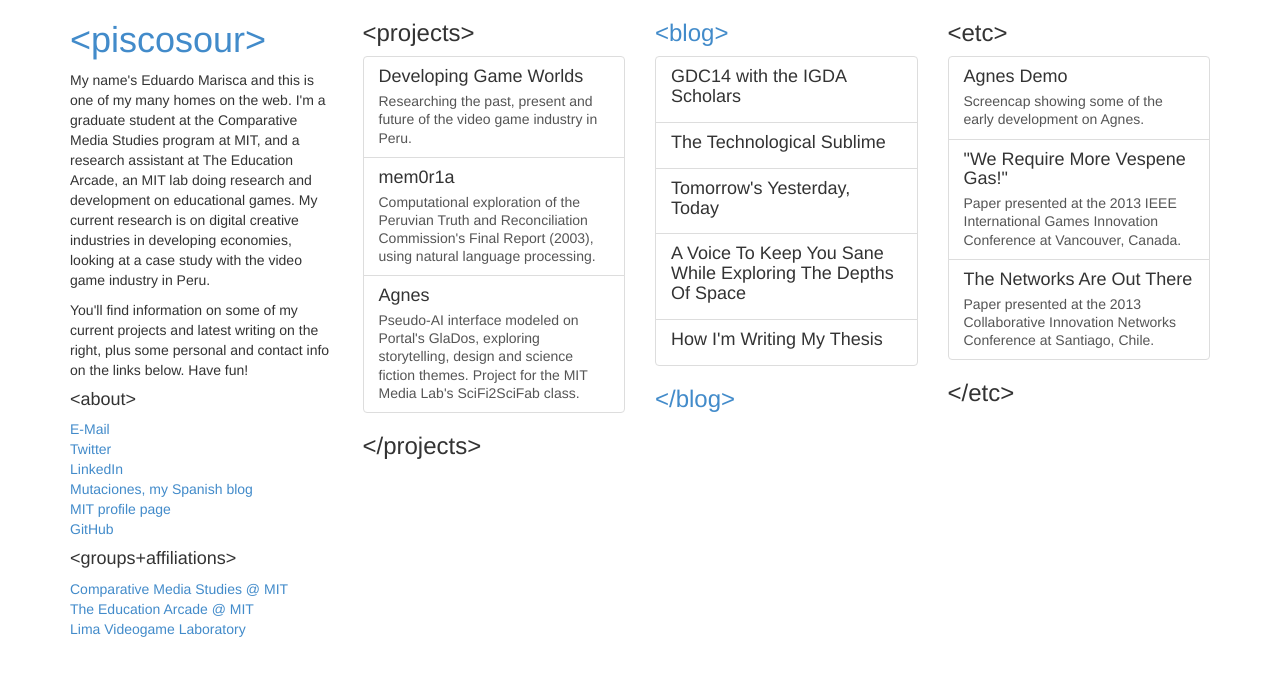
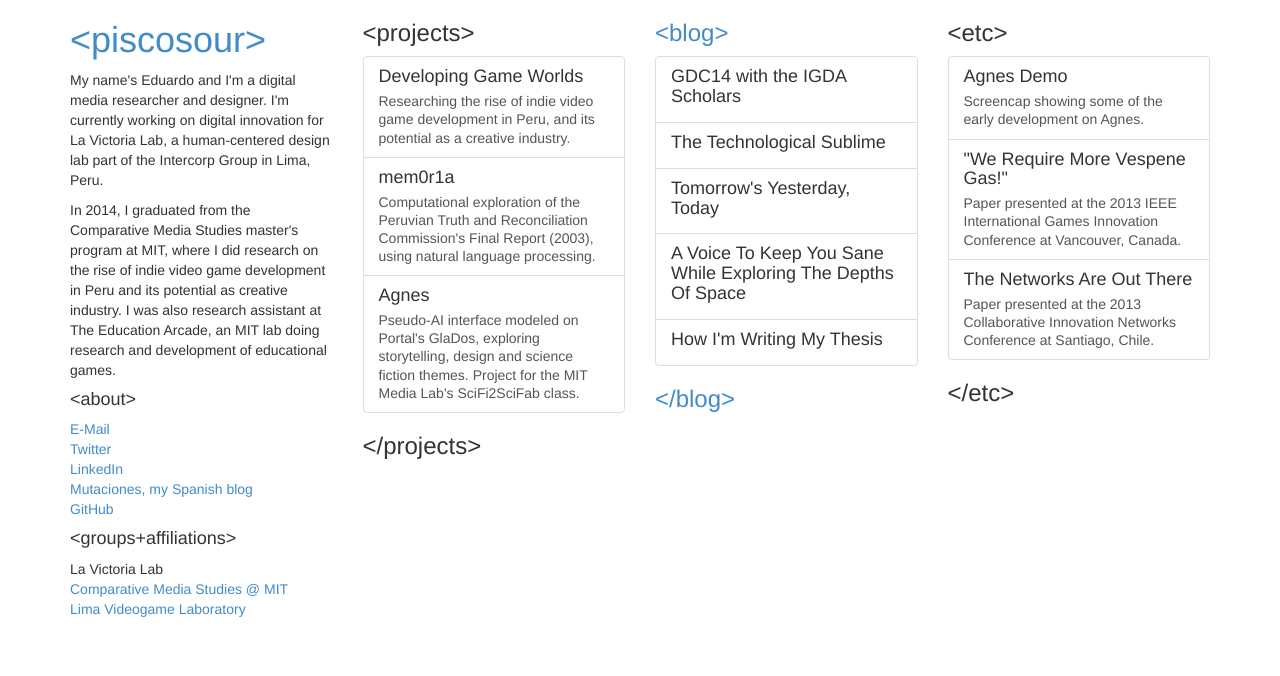
Before and after one commit to piscosour/piscosour.github.io, a Jekyll site: the page built from en/index.html, in a window 1280 px wide. Shown: the top 676 px of the page. Built offline with Jekyll 4.4.1, drawn with Linux system fonts in a browser that asks for light colours.

```diff
--- a/_includes/main-sidebar.html
+++ b/_includes/main-sidebar.html
@@ -1,19 +1,18 @@
 <a href="/en"><h1>&#60;{{ page.sidebar-header }}&#62;</h1></a>
-<p>My name's Eduardo Marisca and this is one of my many homes on the web. I'm a graduate student at the Comparative Media Studies program at MIT, and a research assistant at The Education Arcade, an MIT lab doing research and development on educational games. My current research is on digital creative industries in developing economies, looking at a case study with the video game industry in Peru.</p>
-<p>You'll find information on some of my current projects and latest writing on the right, plus some personal and contact info on the links below. Have fun!</p>
+<p>My name's Eduardo and I'm a digital media researcher and designer. I'm currently working on digital innovation for La Victoria Lab, a human-centered design lab part of the Intercorp Group in Lima, Peru.</p>
+<p>In 2014, I graduated from the Comparative Media Studies master's program at MIT, where I did research on the rise of indie video game development in Peru and its potential as creative industry. I was also research assistant at The Education Arcade, an MIT lab doing research and development of educational games.</p>
 <h4>&#60;about&#62;</h4>
 <ul class="list-unstyled">
 	<li><a href="mailto:eduardo@marisca.pe">E-Mail</a>
 	<li><a href="http://twitter.com/piscosour">Twitter</a></li>
 	<li><a href="http://www.linkedin.com/pub/eduardo-marisca/4/203/b21">LinkedIn</a></li>
 	<li><a href="http://www.mutaciones.pe">Mutaciones, my Spanish blog</a></li>
-	<li><a href="http://web.mit.edu/emarisca/www/">MIT profile page</a></li>
 	<li><a href="http://github.com/piscosour">GitHub</a></li>
 </ul>
 <h4>&#60;groups+affiliations&#62;</h4>
 <ul class="list-unstyled">
+	<li>La Victoria Lab</li>
 	<li><a href="http://cmsw.mit.edu">Comparative Media Studies @ MIT</a></li>
-	<li><a href="http://education.mit.edu">The Education Arcade @ MIT</a></li>
 	<li><a href="http://www.lvl.pe">Lima Videogame Laboratory</a></li>
 </ul>
 <!--
--- a/en/index.html
+++ b/en/index.html
@@ -7,9 +7,9 @@ sidebar-header: piscosour
 <div class="col-md-3" name="project-info">
 	<h3>&#60;projects&#62;</h3>
 	<div class="list-group">
-	  <a href="http://web.mit.edu/emarisca/www/dgw/" class="list-group-item">
+	  <a href="http://marisca.pe/thesis" class="list-group-item">
 	    <h4 class="list-group-item-heading">Developing Game Worlds</h4>
-	    <p class="list-group-item-text">Researching the past, present and future of the video game industry in Peru.</p>
+	    <p class="list-group-item-text">Researching the rise of indie video game development in Peru, and its potential as a creative industry.</p>
 	  </a>
 	  <a href="/projects/mem0r1a" class="list-group-item">
 	    <h4 class="list-group-item-heading">mem0r1a</h4>
```
Also changed, not shown: projects/cipl/index.html (added, +30 -0 lines).
